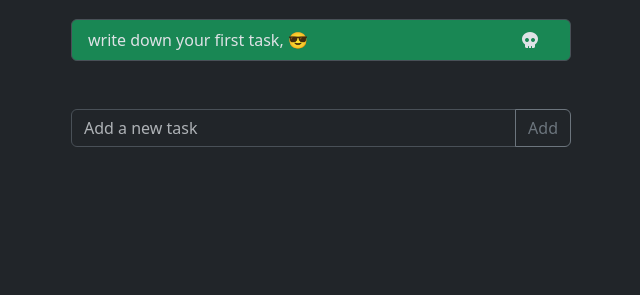
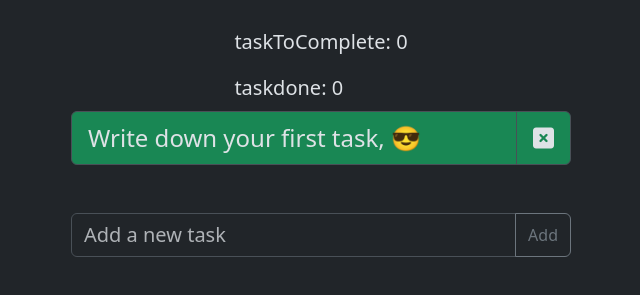
Before and after one commit to lucafagiolini/todo-app, a plain HTML site: page index.html in a window 1280 px wide. Shown: the part 101-396 px from the top of the page, without its empty margins (319-959 px from the left). Drawn offline with nearby package versions, Linux system fonts and the light colour scheme.

Commit message:
attempt to add a counter for the task initialized and the task completed

```diff
--- a/css/style.css
+++ b/css/style.css
@@ -5,3 +5,18 @@
 * li {
     min-width: 500px;
 }
+
+
+/* <!-- ************ INPUT BAR ************ --> */
+#input-bar {
+    min-width: 400px;
+}
+
+.delete-task-icon i {
+    cursor: pointer;
+
+}
+
+.current-task {
+    cursor: pointer;
+}
--- a/index.html
+++ b/index.html
@@ -4,7 +4,7 @@
 <head>
     <meta charset="UTF-8">
     <meta name="viewport" content="width=device-width, initial-scale=1.0">
-    <title>vue-todolist</title>
+    <title>todolist</title>
     <!-- bootstrap -->
     <link href="https://cdn.jsdelivr.net/npm/bootstrap@5.3.2/dist/css/bootstrap.min.css" rel="stylesheet"
         integrity="sha384-T3c6CoIi6uLrA9TneNEoa7RxnatzjcDSCmG1MXxSR1GAsXEV/Dwwykc2MPK8M2HN" crossorigin="anonymous">
@@ -25,29 +25,62 @@
 <body data-bs-theme="dark">
     <main id="app" class="container d-flex flex-column align-items-center mt-5">
 
-        <section>
+
+
+        <!-- ************ HEADER AND TITLE  ************ -->
+        <header>
             <h1 class="text-uppercase mb-4"> {{ mainTitle }} </h1>
-        </section>
+        </header>
 
+        <div class=" d-flex flex-column">
+            <span class="fs-5 my-2"> taskToComplete: {{ taskToCompleteCounter}} </span>
+            <span class="fs-5 my-2"> taskdone: {{ taskDoneCounter }}</span>
+
+        </div>
+
+
+
+
+
+
+
+
+
+
+
+        <!-- ************ TASK CONTAINER ************ -->
         <section>
             <div id="tasks-container" class="mb-5">
                 <ul class="list-group">
                     <li v-for="(currentTask, index) in taskList" :key="index"
-                        class="list-group-item d-flex justify-content-between align-items-center"
+                        class="list-group-item d-flex justify-content-between align-items-center p-0 ps-3 fs-4"
                         :class=" currentTask.done == true ? 'bg-success ' : '' ">
-
-                        <span @click="toggleStatus(index)">{{ currentTask.title }}</span>
-
-                        <span>
-                            <i class="fa-solid fa-skull text-decoration-none px-3 " @click="deleteTask(TaskIndex)"></i>
+                        <div class="current-task w-100 py-2" @click="toggleStatus(index)">
+                            <span>{{ currentTask.title }}</span>
+                        </div>
+                        <span class="delete-task-icon border-start py-2">
+                            <i class="fa-solid fa-square-xmark text-decoration-none px-3"
+                                @click="deleteTask(TaskIndex)"></i>
                         </span>
                     </li>
                 </ul>
             </div>
 
+
+
+
+
+
+
+
+
+
+
+            <!-- ************ INPUT BAR ************ -->
             <div class="input-group mb-3">
-                <input type="text" class="form-control" placeholder="Add a new task" aria-label="Recipient's username"
-                    aria-describedby="button-addon2" v-model="newTask" @keyup.enter="addTask()">
+                <input id="input-bar" type="text" class="form-control fs-5" placeholder="Add a new task"
+                    aria-label="Recipient's username" aria-describedby="button-addon2" v-model="newTask"
+                    @keyup.enter="addTask()">
 
                 <button class="btn btn-outline-secondary" type="button" id="add-task" @click="addTask()">Add</button>
             </div>
--- a/js/script.js
+++ b/js/script.js
@@ -7,11 +7,15 @@ createApp({
             // tutti i nostri dati
             mainTitle: "to do list",
 
+            taskToCompleteCounter: 0,
+
+            taskDoneCounter: 0,
+
             newTask: "",
 
 
             taskList: [
-                { title: "write down your first task, 😎", done: true },
+                { title: "Write down your first task, 😎", done: true },
             ],
         }
     },
@@ -19,6 +23,8 @@ createApp({
     methods: {
         deleteTask(TaskIndex) {
             this.taskList.splice(TaskIndex, 1);
+            this.taskToCompleteCounter = this.taskList.filter((task) => !task.done).length;
+
         },
 
         addTask() {
@@ -26,11 +32,13 @@ createApp({
             console.log(this.newTask);
             console.log(this.taskList);
             this.newTask = "";
+            this.taskToCompleteCounter = this.taskList.filter((task) => task.done).length;
 
         },
 
         toggleStatus(index) {
             this.taskList[index].done = !this.taskList[index].done;
+            this.taskDoneCounter = this.taskList.filter((task) => task.done).length;
         }
     },
 
```
